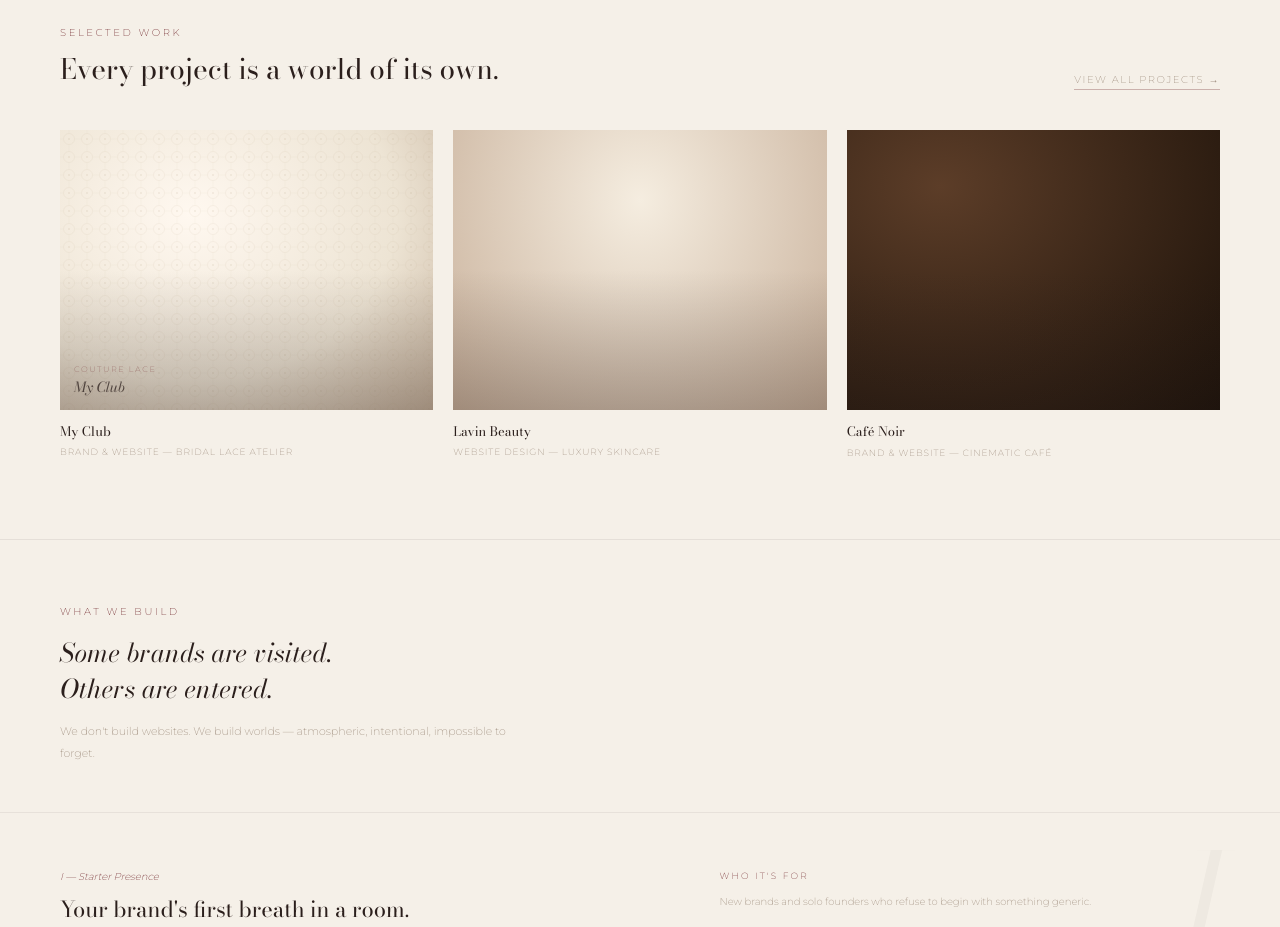
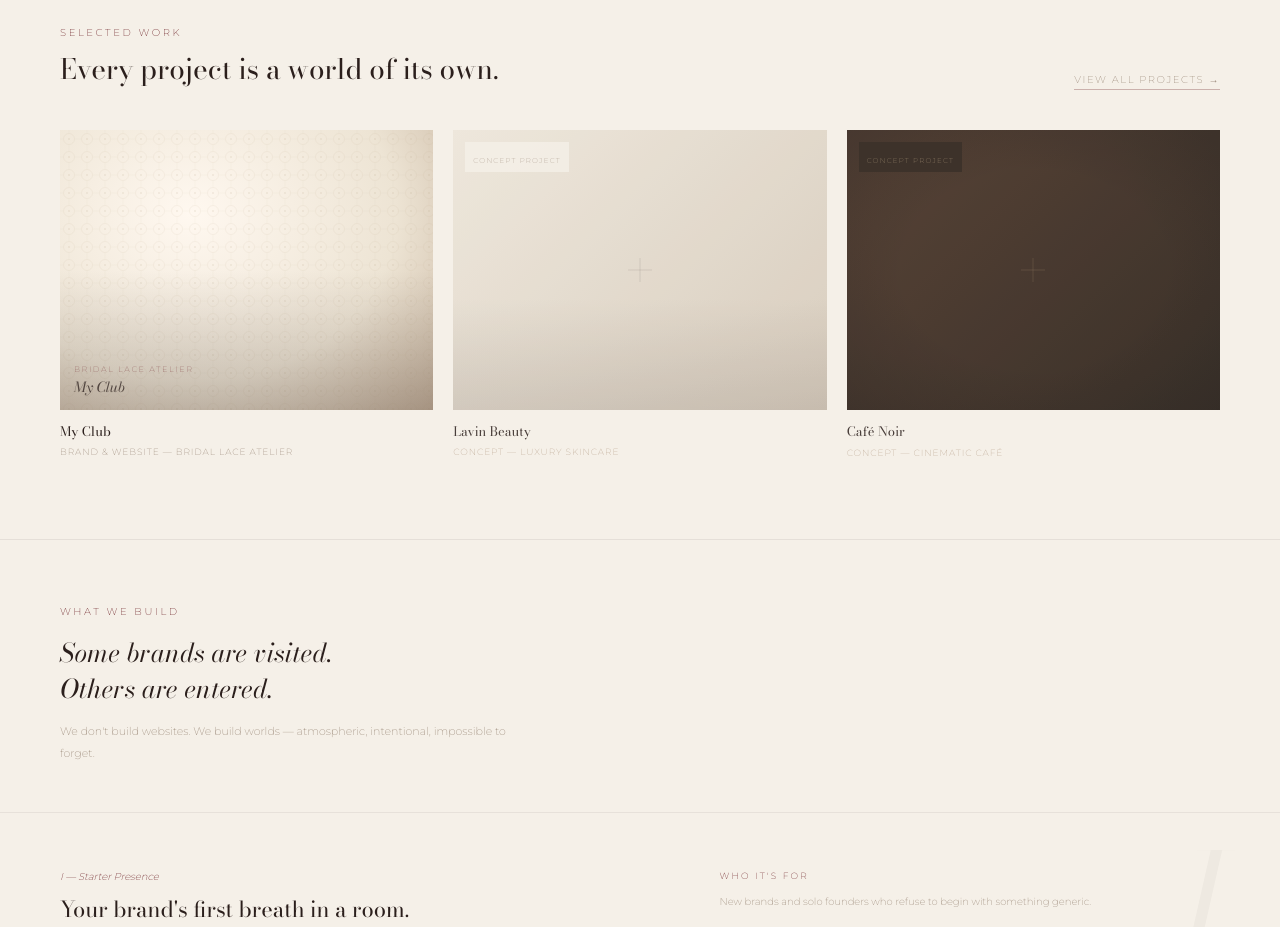
Before and after one commit to zeynepslaa/ZesiraStudio, a Next.js app: page / in a window 1280 px wide. Shown: the part 1340-2267 px from the top of the page. Built offline with nearby package versions, Linux system fonts and the light colour scheme.

Commit message:
Portfolio: My Club gercek, diger konsept

```diff
--- a/app/page.tsx
+++ b/app/page.tsx
@@ -270,15 +270,10 @@ export default function Home() {
           <a href="#contact" style={{ fontFamily: "Montserrat, sans-serif", fontSize: "10px", letterSpacing: "0.16em", textTransform: "uppercase", color: "#9A8878", borderBottom: "0.5px solid rgba(107,30,36,0.3)", paddingBottom: "2px", textDecoration: "none" }}>View All Projects →</a>
         </div>
         <div style={{ display: "grid", gridTemplateColumns: "repeat(3, 1fr)", gap: "20px" }}>
-          {[
-            { title: "My Club", tag: "Brand & Website — Bridal Lace Atelier", sub: "Couture Lace", bg: "#EDE4D4", lace: true },
-            { title: "Lavin Beauty", tag: "Website Design — Luxury Skincare", bg: "#DDD0C0", lace: false },
-            { title: "Café Noir", tag: "Brand & Website — Cinematic Café", bg: "#1A1008", lace: false, dark: true },
-          ].map((p) => (
-            <div key={p.title} className="work-card" style={{ cursor: "pointer" }}>
-              <div style={{ aspectRatio: "4/3", background: p.bg, marginBottom: "12px", position: "relative", overflow: "hidden" }}>
-                {p.lace && (
-                  <>
+
+          {/* MY CLUB — Real project */}
+          <div className="work-card" style={{ cursor: "pointer" }}>
+            <div style={{ aspectRatio: "4/3", background: "#EDE4D4", marginBottom: "12px", position: "relative", overflow: "hidden" }}>
               <div style={{ position: "absolute", inset: 0, background: "radial-gradient(ellipse at 35% 30%, #FFF8F0 0%, #EDE4D4 60%, #C4B09A 100%)" }} />
               <svg style={{ position: "absolute", inset: 0, width: "100%", height: "100%", opacity: 0.4 }} xmlns="http://www.w3.org/2000/svg">
                 <defs>
@@ -293,25 +288,60 @@ export default function Home() {
                 </defs>
                 <rect width="100%" height="100%" fill="url(#lc2)" />
               </svg>
+              <div style={{ position: "absolute", inset: 0, background: "linear-gradient(to bottom, transparent 50%, rgba(43,31,28,0.2) 100%)" }} />
               <div style={{ position: "absolute", bottom: "12px", left: "14px", zIndex: 3 }}>
-                      <div style={{ fontFamily: "Montserrat, sans-serif", fontSize: "8px", letterSpacing: "0.2em", textTransform: "uppercase", color: "rgba(107,30,36,0.6)", marginBottom: "2px" }}>Couture Lace</div>
+                <div style={{ fontFamily: "Montserrat, sans-serif", fontSize: "8px", letterSpacing: "0.2em", textTransform: "uppercase", color: "rgba(107,30,36,0.6)", marginBottom: "2px" }}>Bridal Lace Atelier</div>
                 <div style={{ fontSize: "14px", color: "rgba(43,31,28,0.75)", fontStyle: "italic" }}>My Club</div>
               </div>
-                  </>
-                )}
-                {!p.lace && !p.dark && (
-                  <div style={{ position: "absolute", inset: 0, background: "radial-gradient(ellipse at 50% 25%, #F5EDE0, #C8B09A)" }} />
-                )}
-                {p.dark && (
-                  <div style={{ position: "absolute", inset: 0, background: "radial-gradient(ellipse at 25% 20%, #5C3D28, #1A1008)" }} />
-                )}
-                <div style={{ position: "absolute", inset: 0, background: "linear-gradient(to bottom, transparent 50%, rgba(43,31,28,0.25) 100%)" }} />
               <div style={{ position: "absolute", bottom: "10px", right: "10px", zIndex: 3, background: "#6B1E24", color: "#F5F0E8", fontFamily: "Montserrat, sans-serif", fontSize: "9px", padding: "3px 8px", opacity: 0, transition: "opacity 0.4s" }} className="card-arrow">↗</div>
             </div>
-              <div style={{ fontSize: "13px", color: "#2B1F1C", marginBottom: "4px" }}>{p.title}</div>
-              <div style={{ fontFamily: "Montserrat, sans-serif", fontSize: "9px", letterSpacing: "0.1em", textTransform: "uppercase", color: "#9A8878" }}>{p.tag}</div>
+            <div style={{ display: "flex", alignItems: "center", justifyContent: "space-between", marginBottom: "4px" }}>
+              <div style={{ fontSize: "13px", color: "#2B1F1C" }}>My Club</div>
             </div>
-          ))}
+            <div style={{ fontFamily: "Montserrat, sans-serif", fontSize: "9px", letterSpacing: "0.1em", textTransform: "uppercase", color: "#9A8878" }}>Brand & Website — Bridal Lace Atelier</div>
+          </div>
+
+          {/* LAVIN BEAUTY — Concept */}
+          <div style={{ cursor: "default", opacity: 0.85 }}>
+            <div style={{ aspectRatio: "4/3", background: "#E8E0D4", marginBottom: "12px", position: "relative", overflow: "hidden" }}>
+              <div style={{ position: "absolute", inset: 0, background: "linear-gradient(135deg, #EDE6DA 0%, #D4C8B8 100%)" }} />
+              {/* Minimal placeholder cross */}
+              <div style={{ position: "absolute", inset: 0, display: "flex", alignItems: "center", justifyContent: "center" }}>
+                <svg width="32" height="32" viewBox="0 0 32 32" fill="none" xmlns="http://www.w3.org/2000/svg">
+                  <line x1="16" y1="4" x2="16" y2="28" stroke="rgba(43,31,28,0.15)" strokeWidth="0.8"/>
+                  <line x1="4" y1="16" x2="28" y2="16" stroke="rgba(43,31,28,0.15)" strokeWidth="0.8"/>
+                </svg>
+              </div>
+              <div style={{ position: "absolute", inset: 0, background: "linear-gradient(to bottom, transparent 60%, rgba(43,31,28,0.12) 100%)" }} />
+              {/* Concept label */}
+              <div style={{ position: "absolute", top: "12px", left: "12px", zIndex: 3, background: "rgba(245,240,232,0.85)", padding: "3px 8px" }}>
+                <span style={{ fontFamily: "Montserrat, sans-serif", fontSize: "7px", letterSpacing: "0.18em", textTransform: "uppercase", color: "#9A8878" }}>Concept Project</span>
+              </div>
+            </div>
+            <div style={{ fontSize: "13px", color: "#2B1F1C", marginBottom: "4px" }}>Lavin Beauty</div>
+            <div style={{ fontFamily: "Montserrat, sans-serif", fontSize: "9px", letterSpacing: "0.1em", textTransform: "uppercase", color: "#B09880" }}>Concept — Luxury Skincare</div>
+          </div>
+
+          {/* CAFÉ NOIR — Concept */}
+          <div style={{ cursor: "default", opacity: 0.85 }}>
+            <div style={{ aspectRatio: "4/3", background: "#2A1C14", marginBottom: "12px", position: "relative", overflow: "hidden" }}>
+              <div style={{ position: "absolute", inset: 0, background: "linear-gradient(135deg, #3D2518 0%, #1A1008 100%)" }} />
+              <div style={{ position: "absolute", inset: 0, display: "flex", alignItems: "center", justifyContent: "center" }}>
+                <svg width="32" height="32" viewBox="0 0 32 32" fill="none" xmlns="http://www.w3.org/2000/svg">
+                  <line x1="16" y1="4" x2="16" y2="28" stroke="rgba(196,168,130,0.2)" strokeWidth="0.8"/>
+                  <line x1="4" y1="16" x2="28" y2="16" stroke="rgba(196,168,130,0.2)" strokeWidth="0.8"/>
+                </svg>
+              </div>
+              <div style={{ position: "absolute", inset: 0, background: "radial-gradient(ellipse at center, transparent 50%, rgba(10,5,2,0.4) 100%)" }} />
+              {/* Concept label */}
+              <div style={{ position: "absolute", top: "12px", left: "12px", zIndex: 3, background: "rgba(26,16,8,0.8)", padding: "3px 8px" }}>
+                <span style={{ fontFamily: "Montserrat, sans-serif", fontSize: "7px", letterSpacing: "0.18em", textTransform: "uppercase", color: "rgba(196,168,130,0.7)" }}>Concept Project</span>
+              </div>
+            </div>
+            <div style={{ fontSize: "13px", color: "#2B1F1C", marginBottom: "4px" }}>Café Noir</div>
+            <div style={{ fontFamily: "Montserrat, sans-serif", fontSize: "9px", letterSpacing: "0.1em", textTransform: "uppercase", color: "#B09880" }}>Concept — Cinematic Café</div>
+          </div>
+
         </div>
       </section>
 
```
Lines whose indentation alone changed are shown as unchanged.
